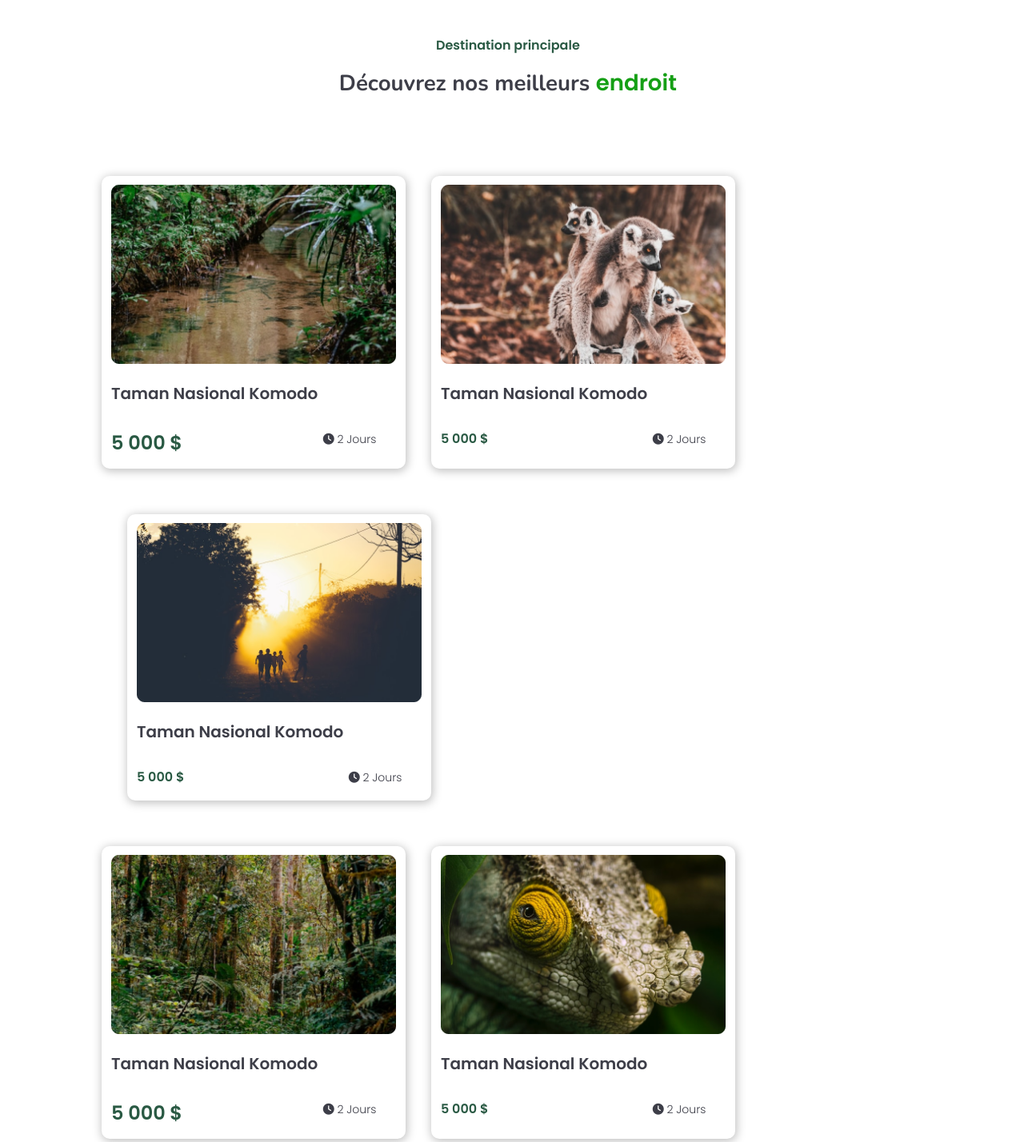
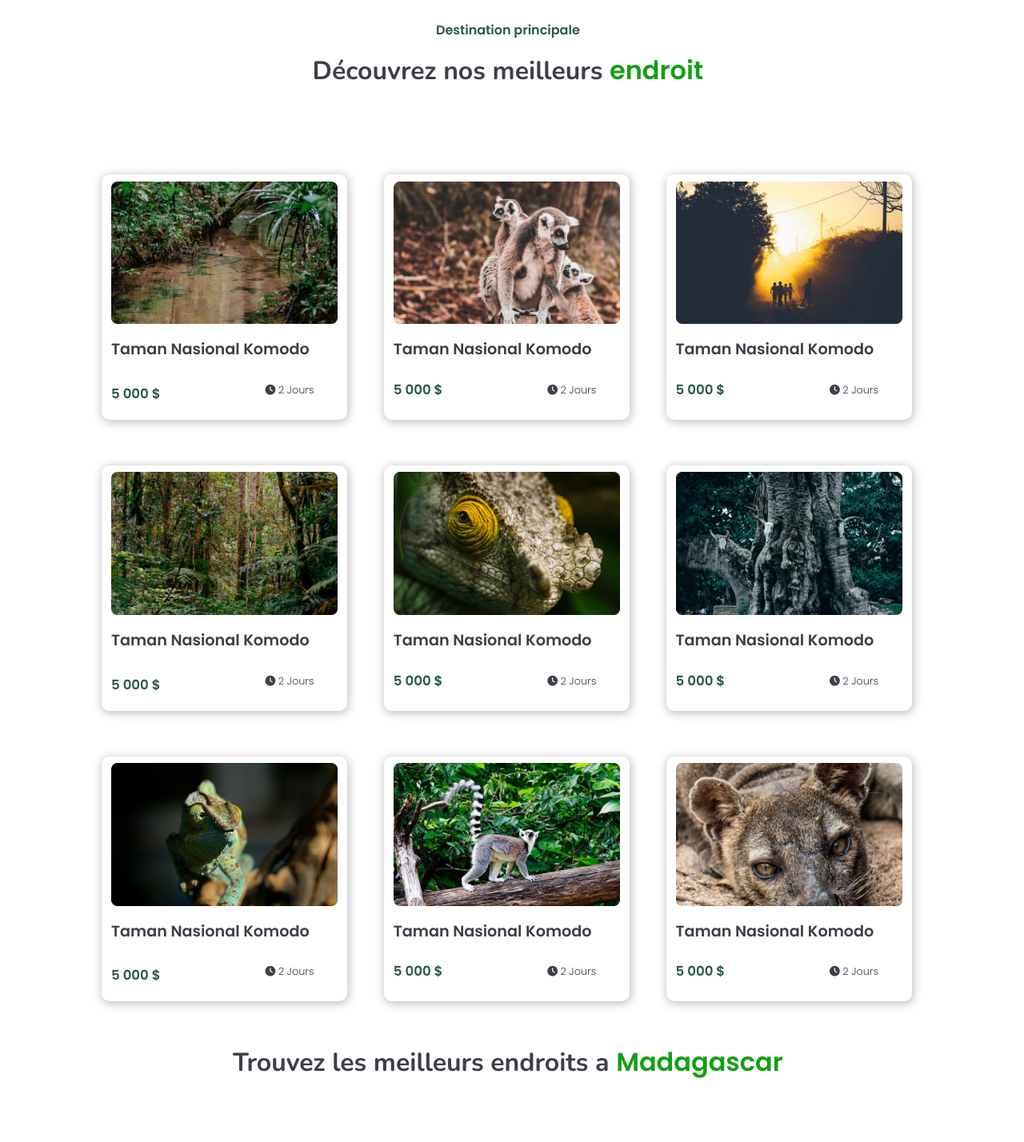
Before and after one commit to animagascar2/Fosa, a PHP site: page / in a window 1280 px wide. Shown: the part 1390-2818 px from the top of the page at 80% size. Run offline with PHP 8.4, Linux system fonts and the light colour scheme; some libraries are stand-ins or nearby versions.

Commit message:
modification

```diff
--- a/News.php
+++ b/News.php
@@ -7,6 +7,11 @@
     <link rel="stylesheet" href="style6.css" type="text/css">
     <link rel="stylesheet" href="fontawesome-free-6.2.1-web/css/all.css">
     <link rel="stylesheet" href="bootstrap-5.0.2-dist/css/bootstrap.css">
+    <style>
+        li.new a{
+    color: #159F15;
+    }
+    </style>
     <title>News</title>
 </head>
 <body>
--- a/Services.php
+++ b/Services.php
@@ -7,6 +7,11 @@
     <link rel="stylesheet" href="style5.css" type="text/css">
     <link rel="stylesheet" href="fontawesome-free-6.2.1-web/css/all.css">
     <link rel="stylesheet" href="bootstrap-5.0.2-dist/css/bootstrap.css">
+    <style>
+        li.service a{
+    color: #159F15;
+    }
+    </style>
     <title>Sercives</title>
 </head>
 <body>
--- a/footer.php
+++ b/footer.php
@@ -14,11 +14,11 @@
 </head>
 <body>
     <div class="containeur" id="footer">
-        <div class="row">
+        <div class="row" id="row">
             <div class="col-lg-5" id="lg1">
-                <div class="container">
-                    <div class="row">
-                        <div class="col-md-3">
+                <div class="containeur">
+                    <div class="row" id="row1">
+                        <div class="col-md-3" id="md3">
                             <img src="Fosa3/Logo.png" alt="logo">
                         </div>
                         <div class="col-md-9" id="md6">
--- a/header.php
+++ b/header.php
@@ -21,11 +21,11 @@
             <div class="col-lg-9" id="lg8">
                 <nav class="navbar">
                     <ul class="nav navbar">
-                        <li><a href="index.php">Acceuil</a></li>
-                        <li><a href="Decouvrir.php">Découvrir</a></li>
-                        <li><a href="Services.php">Services</a></li>
-                        <li><a href="News.php">News</a></li>
-                        <li><a href="Propos.php">A propos</a></li>
+                        <li class="acceuil"><a href="index.php">Acceuil</a></li>
+                        <li class="decouvrir"><a href="Decouvrir.php">Découvrir</a></li>
+                        <li class="service"><a href="Services.php">Services</a></li>
+                        <li class="new"><a href="News.php">News</a></li>
+                        <li class="apropos"><a href="Propos.php">A propos</a></li>
                         <li><a href="Contact.php">Contact</a></li>
                     </ul>
                 </nav>
--- a/index.php
+++ b/index.php
@@ -10,6 +10,11 @@
     <link rel="preconnect" href="https://fonts.googleapis.com">
     <link rel="preconnect" href="https://fonts.gstatic.com" crossorigin>
     <link href="https://fonts.googleapis.com/css2?family=Nunito&family=Poppins:wght@100;300&display=swap" rel="stylesheet">
+    <style>
+        li.acceuil a{
+    color: #159F15;
+    }
+    </style>
     <title>Acceuil</title>
 </head>
 <body>
@@ -81,7 +86,7 @@
                     <h5 style="color: #3D3E48;"><b> Taman Nasional Komodo</b></h5>
                     <div class="containeur" id="sous">
                         <div class="row">
-                            <div class="col-md-6">
+                            <div class="col-md-6" id="prix">
                                 <p style="color: #295943;"><b>5 000 $</b></p>
                             </div>
                             <div class="col-md-6" id="time">
@@ -95,7 +100,7 @@
                     <h5 style="color: #3D3E48;"><b> Taman Nasional Komodo</b></h5>
                     <div class="containeur" id="sous">
                         <div class="row">
-                            <div class="col-md-6">
+                            <div class="col-md-6" id="prix">
                                 <p style="color: #295943;"><b>5 000 $</b></p>
                             </div>
                             <div class="col-md-6" id="time">
@@ -109,7 +114,7 @@
                     <h5 style="color: #3D3E48;"><b> Taman Nasional Komodo</b></h5>
                     <div class="containeur" id="sous">
                         <div class="row">
-                            <div class="col-md-6">
+                            <div class="col-md-6" id="prix">
                                 <p style="color: #295943;"><b>5 000 $</b></p>
                             </div>
                             <div class="col-md-6" id="time">
@@ -125,7 +130,7 @@
                     <h5 style="color: #3D3E48;"><b> Taman Nasional Komodo</b></h5>
                     <div class="containeur" id="sous">
                         <div class="row">
-                            <div class="col-md-6">
+                            <div class="col-md-6"id="prix">
                                 <p style="color: #295943;"><b>5 000 $</b></p>
                             </div>
                             <div class="col-md-6" id="time">
@@ -139,7 +144,7 @@
                     <h5 style="color: #3D3E48;"><b> Taman Nasional Komodo</b></h5>
                     <div class="containeur" id="sous">
                         <div class="row">
-                            <div class="col-md-6">
+                            <div class="col-md-6"id="prix">
                                 <p style="color: #295943;"><b>5 000 $</b></p>
                             </div>
                             <div class="col-md-6" id="time">
@@ -153,7 +158,7 @@
                     <h5 style="color: #3D3E48;"><b> Taman Nasional Komodo</b></h5>
                     <div class="containeur" id="sous">
                         <div class="row">
-                            <div class="col-md-6">
+                            <div class="col-md-6"id="prix">
                                 <p style="color: #295943;"><b>5 000 $</b></p>
                             </div>
                             <div class="col-md-6" id="time">
@@ -169,7 +174,7 @@
                     <h5 style="color: #3D3E48;"><b> Taman Nasional Komodo</b></h5>
                     <div class="containeur" id="sous">
                         <div class="row">
-                            <div class="col-md-6">
+                            <div class="col-md-6"id="prix">
                                 <p style="color: #295943;"><b>5 000 $</b></p>
                             </div>
                             <div class="col-md-6" id="time">
@@ -183,7 +188,7 @@
                     <h5 style="color: #3D3E48;"><b> Taman Nasional Komodo</b></h5>
                     <div class="containeur" id="sous">
                         <div class="row">
-                            <div class="col-md-6">
+                            <div class="col-md-6"id="prix">
                                 <p style="color: #295943;"><b>5 000 $</b></p>
                             </div>
                             <div class="col-md-6" id="time">
@@ -197,7 +202,7 @@
                     <h5 style="color: #3D3E48;"><b> Taman Nasional Komodo</b></h5>
                     <div class="containeur" id="sous">
                         <div class="row">
-                            <div class="col-md-6">
+                            <div class="col-md-6"id="prix">
                                 <p style="color: #295943;"><b>5 000 $</b></p>
                             </div>
                             <div class="col-md-6" id="time">
--- a/style.css
+++ b/style.css
@@ -25,7 +25,7 @@ li a{
     width: 64px;
     height: 29px;
     font-weight: 900;
-    font-size: 16px;
+    font-size: 1.5vw;
     line-height: 180%;
     margin-left: 3vw;
     color: #635B5B;
--- a/style2.css
+++ b/style2.css
@@ -34,141 +38,36 @@
 }
 #lg12 h3 b{
     font-family: 'Nunito';
+    font-size: 2.5vw;
+}
+#lg12 p{
+    font-size: 1vw;
 }
 #p2{
     margin-bottom: 5%;
+}
+#p2 #lg6 img{
+    width: 100%;
+}
+#p2 #lg6_2 p b{
+        font-size: 1vw;
+}
+#p2  #lg6_2 h3{
+    font-size: 2vw;
+}
+#p2 #lg6_2 p{
+    font-size: 1vw;
 }
 .containeur .sous{
     font-family: 'Nunito';
     font-style: normal;
     font-weight: 900;
-    font-size: 27.65px;
+    font-size: 4vw;
     line-height: 120%;
     color: #FF6600;
 }
 #p3 #lg4{
-    width: 380px;
-    height: 363px;
-    background: #FFFFFF;
-    box-shadow: 1px 2px 12px 1px rgba(0, 0, 0, 0.25);
-    border-radius: 10px;
-    margin-bottom: 5%;
-}
-#p3{
-    margin-left: 10%;
-}
-#p3 img{
-    margin-top: 3%;
-    margin-bottom: 7%;
-}
-#p3 #sous{
-    padding-top: 7%;
-}
-#p3 #sous #time p{
-    margin-left: 45%;
-    font-size: 14px;
-    line-height: 180%;
-}
-#p3 #lg5{
-    width: 380px;
-    height: 363px;
-    background: #FFFFFF;
-    box-shadow: 1px 2px 12px 1px rgba(0, 0, 0, 0.25);
-    border-radius: 10px;
-    margin-bottom: 5%;
-    margin-left: 4%;
-}
-#p4{
-    margin-bottom: 7%;
-}
-#p4 #l4{
-    margin-top: 2%;
-}
-#p4 img{
-    margin-left: 5%;
-    margin-top: -5%;
-}
-#p4 button{
-    width: 284px;
-height: 60px;
-
-/* Fosa3 */
-
-background: #159F15;
-border-radius: 12px;
-border: none;
-margin-left: 50%;
-}
-
-#p5{
-    margin-bottom: 7%;
-}
-#p5 #img{
-    margin-left: 15%;
-}
-#p5 h3{
-    margin-top: 20%;
-}
-
-@media screen and (min-width: 992px) {
-    /* STYLES HERE */
-    #acceuille{
-        font-family: 'Nunito';
-        margin-bottom: 10%;
-    }
-
-    #acceuil h1 b {
-        font-family: 'Nunito';
-        font-style: normal;
-        font-weight: 900;
-        font-size: 50px;
-        line-height: 102.5%;
-    }
-    #acceuille #lg6 #fille{
-        width: 100%;
-    }
-    #acceuil button{
-        max-width: 40vh;
-        height: 60px;
-
-        background: #159F15;
-        border-radius: 50px;
-        border: none;
-    }
-    #acceuil button a{
-        text-decoration: none;
-        color: #FFFFFF;
-    }
-    #lg12{
-        text-align: center;
-        margin-bottom: 5%;
-        font-family: 'Nunito';
-    }
-    #lg12 h3 b{
-        font-family: 'Nunito';
-    }
-    #p2{
-        margin-bottom: 5%;
-    }
-    #p2 #lg6{
-        max-width: 100%;
-    }
-    #p2 #lg6 #image{
-        width: 100%;
-    }
-    #p2 #lg6_2{
-        max-width: 100%;
-    }
-    .containeur .sous{
-        font-family: 'Nunito';
-        font-style: normal;
-        font-weight: 900;
-        font-size: smaller;
-        line-height: 120%;
-        color: #FF6600;
-    }
-    #p3 #lg4{
-        max-width: 55vh;
+    width: 24vw;
     height: auto;
     background: #FFFFFF;
     box-shadow: 1px 2px 12px 1px rgba(0, 0, 0, 0.25);
@@ -178,6 +77,9 @@ margin-left: 50%;
 #p3{
     margin-left: 10%;
 }
+#p3 #lg4 h5{
+    font-size: 1.5vw;
+}
 #p3 img{
     width: 100%;
     margin-top: 3%;
@@ -186,41 +88,44 @@ margin-left: 50%;
 #p3 #sous{
     padding-top: 7%;
 }
+#p3 #sous #prix, #time{
+   max-width: 50%;
+}
+#p3 #sous #prix p{
+    font-size: 1.3vw;
+}
 #p3 #sous #time p{
-        margin-left: 45%;
-        font-size: 14px;
+    margin-left: 30%;
+    font-size: 1vw;
     line-height: 180%;
 }
 #p3 #lg5{
-        max-width: 55vh;
+    width: 24vw;
     height: auto;
     background: #FFFFFF;
     box-shadow: 1px 2px 12px 1px rgba(0, 0, 0, 0.25);
     border-radius: 10px;
     margin-bottom: 5%;
-        margin-left: 4vh;
+    margin-left: 4%;
+}
+#p3 #lg5 h5{
+    font-size: 1.5vw;
 }
 #p4{
     margin-bottom: 7%;
 }
-    #p4 #lg6{
-        max-width: 100%;
+#p4 #l4{
+    margin-top: 3%;
 }
-    #p4 #lg6_2{
-        max-width: 100%;
-    }
-    #p4 #lg6_2 img{
-        width: 100%;
-    }
-    #p4 #l4{
-        margin-top: 2%;
+#p4 #lg6 p{
+    font-size: 1.3vw;
 }
 #p4 img{
     margin-left: 5%;
     margin-top: -5%;
 }
 #p4 button{
-        width: 284px;
+    width: 30vw;
     height: 60px;
 
     /* Fosa3 */
--- a/style3.css
+++ b/style3.css
@@ -46,9 +46,9 @@ h3{
     width: 90%;
     height: 59px;
     border-radius: 10px;
-    padding-left: 15px;
     outline: none;
     border: none;
+
 }
 #lg3 input[type=submit]{
     width: 115px;
@@ -61,3 +61,133 @@ h3{
     position: absolute;
     right: 5%;
 }
+
+@media screen and (min-device-width: 600px) and (max-device-width: 991px){
+    body{
+        max-width: 100%;
+    }
+    #footer{
+        max-width: 100%;
+        height: 350px;
+    }
+    #footer #row{
+        max-width: 110%;
+        margin-left: 4px;
+
+    }
+    #footer #lg1, #lg4, #lg3{
+        max-width: 33.25%;
+    }
+    #footer #lg1 #row1 #md3{
+        max-width: 100%;
+        display: none;
+    }
+    #footer #lg1 #row1 #md6{
+        max-width: 100%;
+    }
+    #footer #lg1 #row1 #md6 p{
+        font-size: 1.5vw;
+        z-index: 2;
+    }
+    #footer #lg4 h3{
+        font-size: 4vw;
+    }
+    #footer #lg4 p{
+        font-size: 2vw;
+    }
+    #lg3 h3{
+        font-size: 4vw;
+    }
+    #lg3 p i{
+        color: #FFFFFF;
+        margin-left: 10px;
+        font-size: 2vw;
+    }
+    #lg3 input[type=email]{
+        width: 90%;
+        height: 5vw;
+        border-radius: 10px;
+        outline: none;
+        border: none;
+        font-size: 1.5vw;
+        padding-right: 50px;
+    }
+    #lg3 input[type=submit]{
+        width: 10vw;
+        height: auto;
+        background: #159F15;
+        border-radius: 5px;
+        color: #FFFFFF;
+        border: none;
+        margin-top: 0.8%;
+        position: absolute;
+        right: 6%;
+        font-size: 1.5vw;
+    }
+
+
+}
+@media screen and (min-device-width: 10px) and (max-device-width: 599px){
+    body{
+        max-width: 100%;
+    }
+    #footer{
+        max-width: 100%;
+        height: 200px;
+    }
+    #footer #row{
+        max-width: 110%;
+        margin-left: 4px;
+
+    }
+    #footer #lg1, #lg4, #lg3{
+        max-width: 33.25%;
+    }
+    #footer #lg1 #row1 #md3{
+        max-width: 100%;
+        display: none;
+    }
+    #footer #lg1 #row1 #md6{
+        max-width: 100%;
+    }
+    #footer #lg1 #row1 #md6 p{
+        font-size: 1.5vw;
+        z-index: 2;
+    }
+    #footer #lg4 h3{
+        font-size: 4vw;
+    }
+    #footer #lg4 p{
+        font-size: 2vw;
+    }
+    #lg3 h3{
+        font-size: 4vw;
+    }
+    #lg3 p i{
+        color: #FFFFFF;
+        margin-left: 10px;
+        font-size: 2vw;
+    }
+    #lg3 input[type=email]{
+        width: 90%;
+        height: 5vw;
+        border-radius: 3px;
+        outline: none;
+        border: none;
+        font-size: 1.5vw;
+        padding-right: 50px;
+    }
+    #lg3 input[type=submit]{
+        width: 10vw;
+        height: auto;
+        background: #159F15;
+        border-radius: 5px;
+        color: #FFFFFF;
+        border: none;
+        margin-top: 2.5%;
+        position: absolute;
+        right: 6%;
+        font-size: 1.5vw;
+    }
+
+}
```
Also changed, not shown: other parts of style2.css (+18 -19 lines), Decouvrir.php (+6 -1 lines), Propos.php (+6 -1 lines), style4.css (+15 -4 lines). Lines whose indentation alone changed are shown as unchanged.
